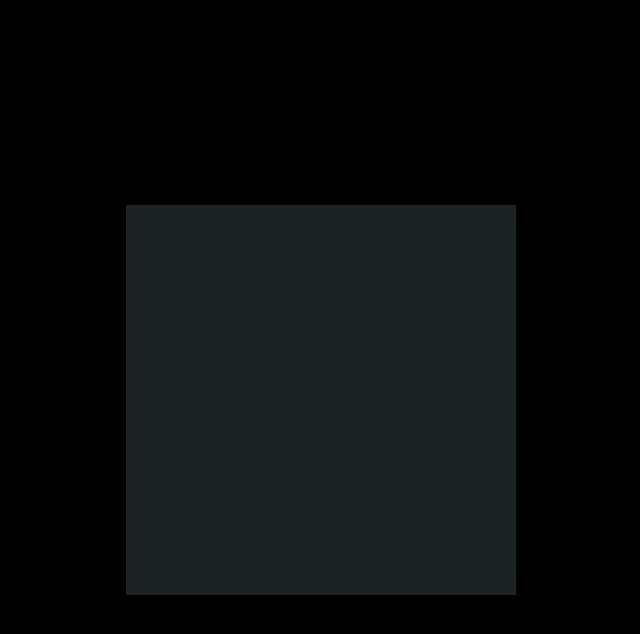
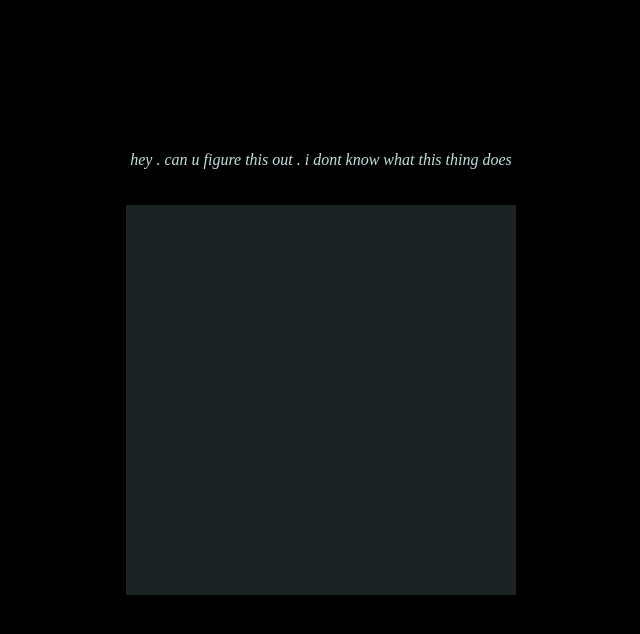
Before and after one commit to electriclantern/grid, a plain HTML site: page index.html in a window 1280 px wide. Shown: the whole page, without its empty margins (319-959 px from the left). Drawn offline with Linux system fonts and the light colour scheme.

Commit message:
added bro

```diff
--- a/index.html
+++ b/index.html
@@ -4,6 +4,10 @@
 	<title>OXHI</title>
 
 	<style>
+		html {
+			background-color: black;
+		}
+
 		#canvas {
 			top: 50%;
 			left: 50%;
@@ -12,19 +16,26 @@
 			cursor: pointer;
 		}
 
-		html {
-			background-color: black;
+		#bro {
+			color: #bfe0de;
+			top: 20%;
+			left: 50%;
+			transform: translate(-50%, -50%);
+			position: absolute;
+			font-style: italic;
 		}
 	</style>
 </head>
 
 <body>
+	<div id="bro">hey . can u figure this out . i dont know what this thing does</div>
 	<canvas id="canvas" width="390" height="390"></canvas>
 </body>
 
 <script src="input.js"></script>
 <script>
 	var canvas = document.querySelector("canvas");
+	var bro = document.getElementById("bro");
 
 	var c = [1, 2, 3, 4, 5, 6, 7, 8, 9];
 	c.size = canvas.width / 3;
--- a/input.js
+++ b/input.js
@@ -62,7 +62,7 @@ function animation_loading() {
 			note_to_artist = false;
 			lock(false);
 			clearInterval(animation);
-			return;
+			return
 		}
 
 		note_to_artist = [[num], c.loading];
@@ -71,6 +71,7 @@ function animation_loading() {
 
 function animation_OXHI() {
 	lock(true);
+	bro.textContent = "";
 
 	var time = 0;
 	var int = 500;
@@ -83,7 +84,8 @@ function animation_OXHI() {
 			note_to_artist = false;
 			lock(false);
 			clearInterval(animation);
-			return;
+			bro.textContent = "whoa . nice job bro";
+			return
 		}
 
 		if (time == 500) {
```
